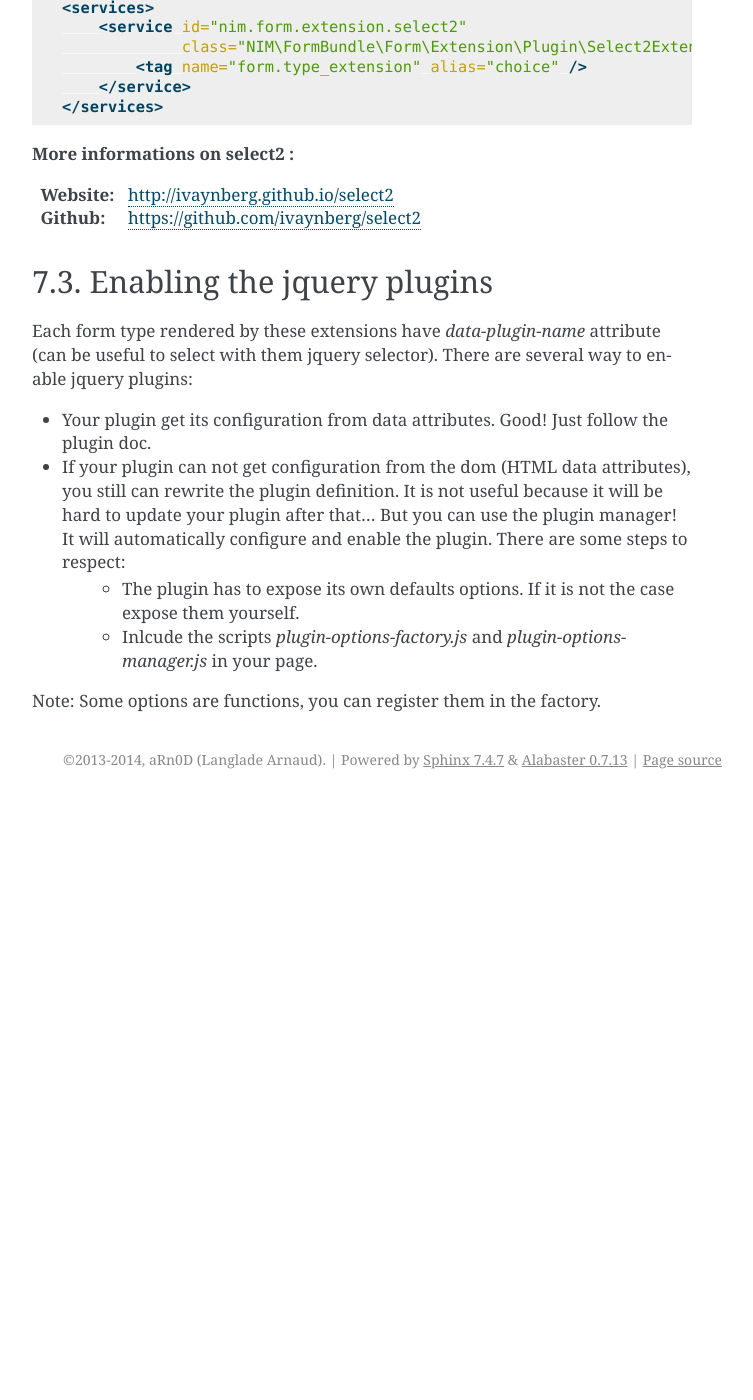
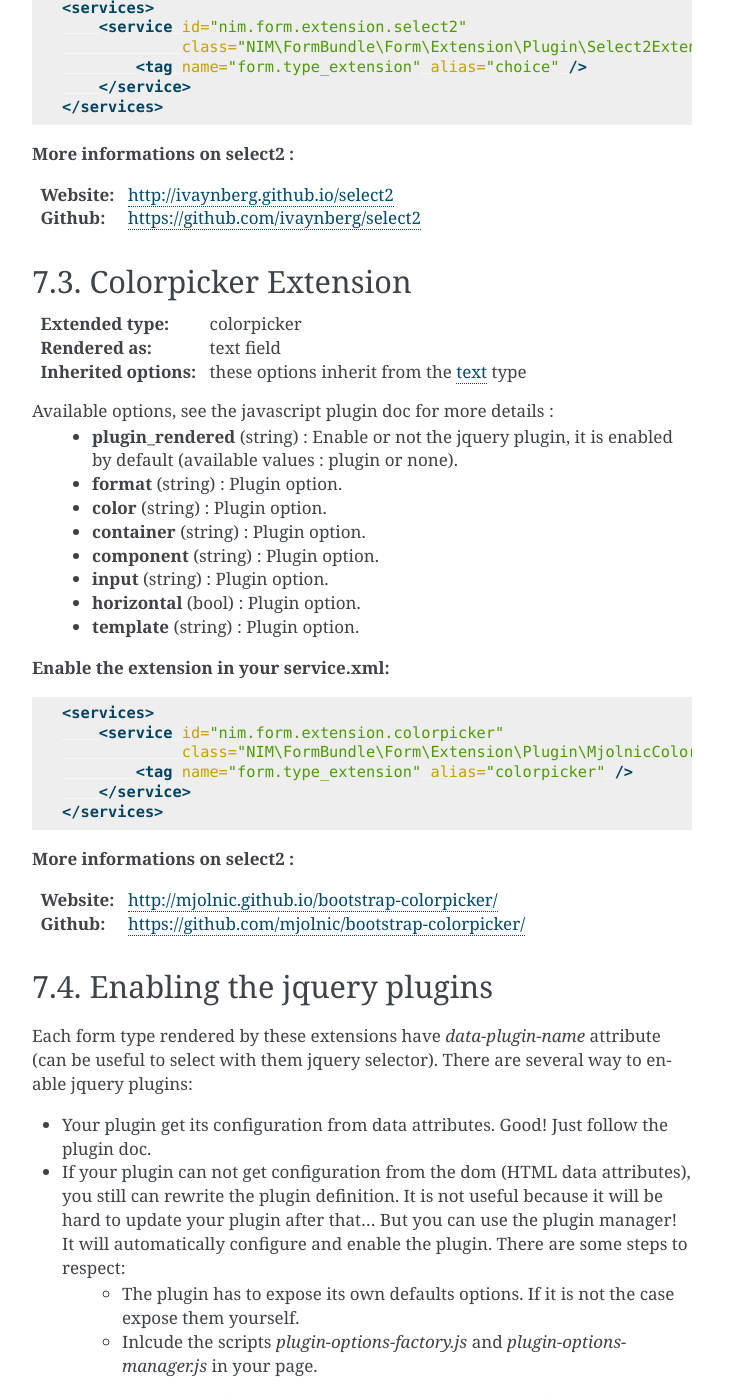
Before and after one commit to NgoInformationManagement/Nim, a Sphinx documentation site: the page built from Resources/docs/form_plugin_extension.rst, in a window 1280 px wide and 1400 px high, scrolled down 2211 px. Shown: the whole window, without its empty margins (388-1141 px from the left). Built offline with Sphinx 7.4.7, drawn with Linux system fonts in a browser that asks for light colours; before the commit the page ends 3010 px from its top, so only the background shows below that; some of the changed text lies outside the part shown.

Commit message:
Updating the documentation

```diff
--- a/Resources/docs/form_plugin_extension.rst
+++ b/Resources/docs/form_plugin_extension.rst
@@ -107,6 +107,39 @@ Available options, see the javascript plugin doc for more details :
 :Website: http://ivaynberg.github.io/select2
 :Github: https://github.com/ivaynberg/select2
 
+Colorpicker Extension
+-----------------
+
+:Extended type: colorpicker
+:Rendered as: text field
+:Inherited options: these options inherit from the `text <http://symfony.com/doc/current/reference/forms/types/text.html>`_ type
+
+Available options, see the javascript plugin doc for more details :
+    - **plugin_rendered** (string) : Enable or not the jquery plugin, it is enabled by default (available values : plugin or none).
+    - **format** (string) : Plugin option.
+    - **color** (string) : Plugin option.
+    - **container** (string) : Plugin option.
+    - **component** (string) : Plugin option.
+    - **input** (string) : Plugin option.
+    - **horizontal** (bool) : Plugin option.
+    - **template** (string) : Plugin option.
+
+**Enable the extension in your service.xml:**
+
+.. code-block:: xml
+
+    <services>
+        <service id="nim.form.extension.colorpicker"
+                 class="NIM\FormBundle\Form\Extension\Plugin\MjolnicColorpickerExtension">
+            <tag name="form.type_extension" alias="colorpicker" />
+        </service>
+    </services>
+
+**More informations on select2 :**
+
+:Website: http://mjolnic.github.io/bootstrap-colorpicker/
+:Github: https://github.com/mjolnic/bootstrap-colorpicker/
+
 Enabling the jquery plugins
 ---------------------------
 
```
Also changed, not shown: Resources/docs/form_type.rst (+10 -0 lines).
